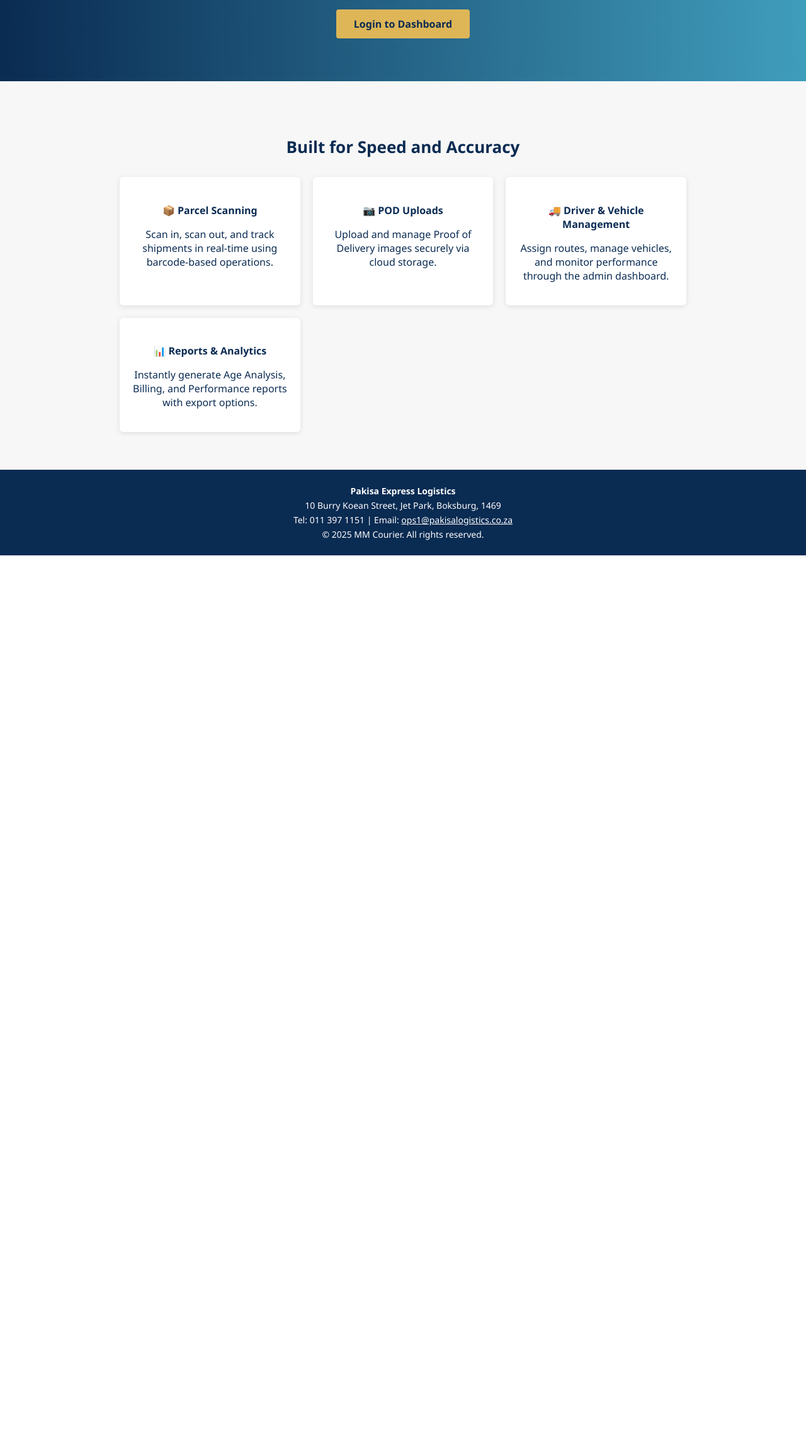
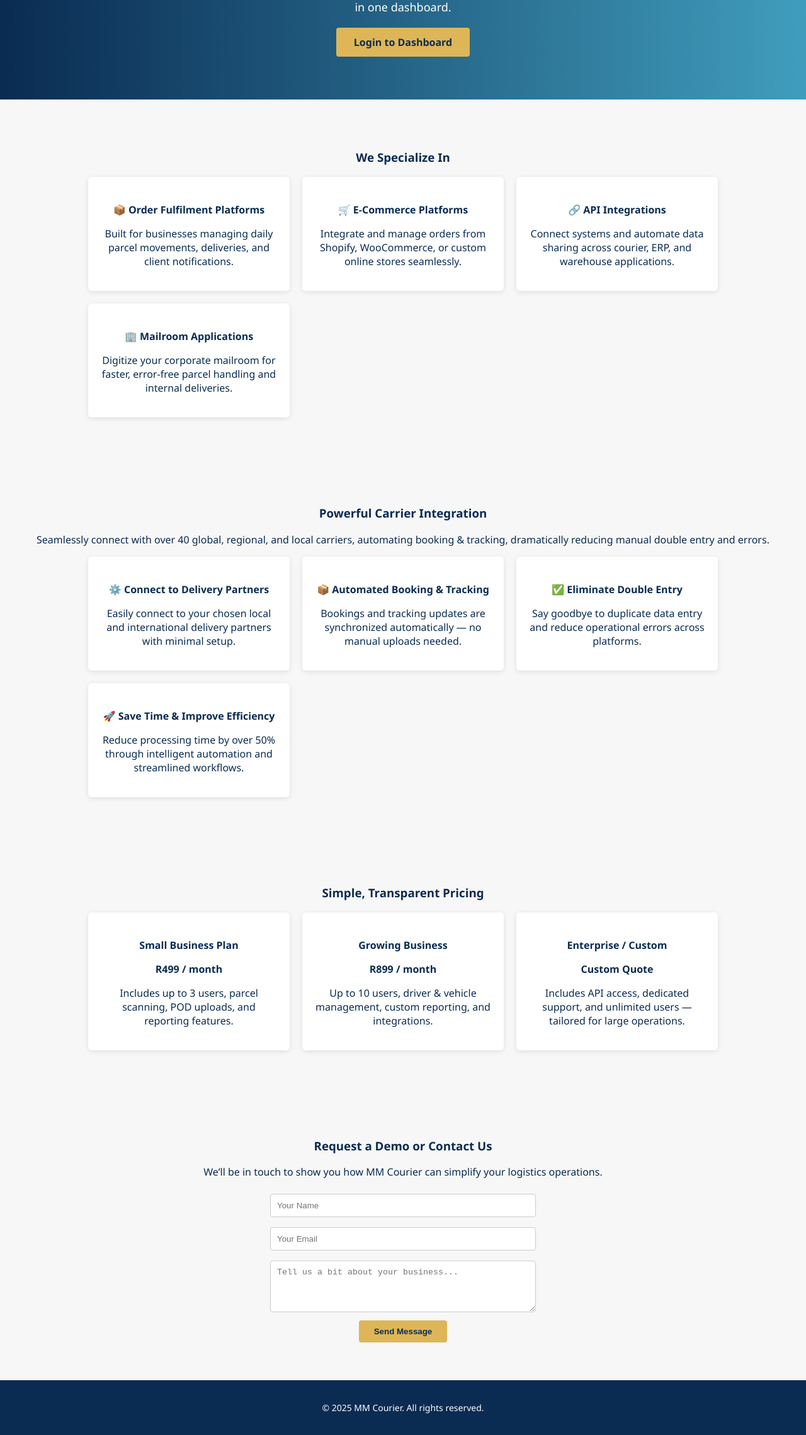
Before and after one commit to kasipulse/mmcourierv2, a plain HTML site: page public/index.html in a window 1280 px wide. Shown: the part 307-2586 px from the top of the page at 63% size. Before the commit the page ends 1189 px from the top, so only its background shows below. Drawn offline with Linux system fonts and the light colour scheme.

Commit message:
Update index.html

```diff
--- a/public/index.html
+++ b/public/index.html
@@ -3,8 +3,8 @@
 <head>
   <meta charset="UTF-8" />
   <meta name="viewport" content="width=device-width, initial-scale=1.0">
-  <title>MM Courier | Smart Delivery & Logistics System</title>
-  <meta name="description" content="MM Courier — a modern logistics management system built for speed, accuracy, and transparency. Handle scans, PODs, billing, and driver performance in one place.">
+  <title>MM Courier | Smart Delivery & Logistics Platform</title>
+  <meta name="description" content="MM Courier — A modern logistics and order fulfilment platform. Handle parcel scanning, PODs, API integrations, e-commerce fulfilment, and mailroom automation all in one place.">
   <style>
     body {
       margin: 0;
@@ -23,11 +23,14 @@
       font-size: 28px;
       letter-spacing: 1px;
     }
+    section {
+      padding: 60px 20px;
+      text-align: center;
+    }
     section.hero {
-      text-align: center;
-      padding: 80px 20px;
       background: linear-gradient(to right, #0a2b52, #409dbc);
       color: white;
+      padding: 80px 20px;
     }
     .hero h2 {
       font-size: 36px;
@@ -53,21 +56,14 @@
     .btn:hover {
       background-color: #cebd80;
     }
-    section.features {
-      padding: 60px 20px;
-      text-align: center;
+    .features, .integration, .pricing, .contact {
       background-color: #f7f7f7;
-    }
-    .features h3 {
-      margin-bottom: 30px;
-      font-size: 26px;
-      color: #0a2b52;
     }
     .grid {
       display: grid;
-      grid-template-columns: repeat(auto-fit, minmax(220px, 1fr));
+      grid-template-columns: repeat(auto-fit, minmax(250px, 1fr));
       gap: 20px;
-      max-width: 900px;
+      max-width: 1000px;
       margin: 0 auto;
     }
     .card {
@@ -87,11 +83,25 @@
       color: white;
       font-size: 14px;
     }
-    footer p {
-      margin: 4px 0;
+    input, textarea {
+      width: 90%;
+      max-width: 400px;
+      padding: 10px;
+      margin: 8px 0;
+      border: 1px solid #ccc;
+      border-radius: 4px;
     }
-    a {
-      color: inherit;
+    button {
+      background-color: #deb657;
+      color: #0a2b52;
+      padding: 10px 24px;
+      border: none;
+      border-radius: 4px;
+      cursor: pointer;
+      font-weight: bold;
+    }
+    button:hover {
+      background-color: #cebd80;
     }
   </style>
 </head>
@@ -102,37 +112,89 @@
   </header>
 
   <section class="hero">
-    <h2>Smart Courier Management System</h2>
-    <p>MM Courier simplifies daily logistics with barcode scanning, POD uploads, driver tracking, billing, and reporting — all in one powerful dashboard.</p>
+    <h2>Smart Courier & Fulfilment Management System</h2>
+    <p>MM Courier streamlines logistics, e-commerce fulfilment, parcel tracking, and mailroom operations with advanced automation, accuracy, and transparency — all in one dashboard.</p>
     <a href="/admin/index.html" class="btn">Login to Dashboard</a>
   </section>
 
   <section class="features">
-    <h3>Built for Speed and Accuracy</h3>
+    <h3>We Specialize In</h3>
     <div class="grid">
       <div class="card">
-        <h4>📦 Parcel Scanning</h4>
-        <p>Scan in, scan out, and track shipments in real-time using barcode-based operations.</p>
+        <h4>📦 Order Fulfilment Platforms</h4>
+        <p>Built for businesses managing daily parcel movements, deliveries, and client notifications.</p>
       </div>
       <div class="card">
-        <h4>📷 POD Uploads</h4>
-        <p>Upload and manage Proof of Delivery images securely via cloud storage.</p>
+        <h4>🛒 E-Commerce Platforms</h4>
+        <p>Integrate and manage orders from Shopify, WooCommerce, or custom online stores seamlessly.</p>
       </div>
       <div class="card">
-        <h4>🚚 Driver & Vehicle Management</h4>
-        <p>Assign routes, manage vehicles, and monitor performance through the admin dashboard.</p>
+        <h4>🔗 API Integrations</h4>
+        <p>Connect systems and automate data sharing across courier, ERP, and warehouse applications.</p>
       </div>
       <div class="card">
-        <h4>📊 Reports & Analytics</h4>
-        <p>Instantly generate Age Analysis, Billing, and Performance reports with export options.</p>
+        <h4>🏢 Mailroom Applications</h4>
+        <p>Digitize your corporate mailroom for faster, error-free parcel handling and internal deliveries.</p>
       </div>
     </div>
   </section>
 
+  <section class="integration">
+    <h3>Powerful Carrier Integration</h3>
+    <p>Seamlessly connect with over 40 global, regional, and local carriers, automating booking & tracking, dramatically reducing manual double entry and errors.</p>
+    <div class="grid">
+      <div class="card">
+        <h4>⚙️ Connect to Delivery Partners</h4>
+        <p>Easily connect to your chosen local and international delivery partners with minimal setup.</p>
+      </div>
+      <div class="card">
+        <h4>📦 Automated Booking & Tracking</h4>
+        <p>Bookings and tracking updates are synchronized automatically — no manual uploads needed.</p>
+      </div>
+      <div class="card">
+        <h4>✅ Eliminate Double Entry</h4>
+        <p>Say goodbye to duplicate data entry and reduce operational errors across platforms.</p>
+      </div>
+      <div class="card">
+        <h4>🚀 Save Time & Improve Efficiency</h4>
+        <p>Reduce processing time by over 50% through intelligent automation and streamlined workflows.</p>
+      </div>
+    </div>
+  </section>
+
+  <section class="pricing">
+    <h3>Simple, Transparent Pricing</h3>
+    <div class="grid">
+      <div class="card">
+        <h4>Small Business Plan</h4>
+        <p><strong>R499 / month</strong></p>
+        <p>Includes up to 3 users, parcel scanning, POD uploads, and reporting features.</p>
+      </div>
+      <div class="card">
+        <h4>Growing Business</h4>
+        <p><strong>R899 / month</strong></p>
+        <p>Up to 10 users, driver & vehicle management, custom reporting, and integrations.</p>
+      </div>
+      <div class="card">
+        <h4>Enterprise / Custom</h4>
+        <p><strong>Custom Quote</strong></p>
+        <p>Includes API access, dedicated support, and unlimited users — tailored for large operations.</p>
+      </div>
+    </div>
+  </section>
+
+  <section class="contact">
+    <h3>Request a Demo or Contact Us</h3>
+    <p>We’ll be in touch to show you how MM Courier can simplify your logistics operations.</p>
+    <form action="mailto:ops1@pakisalogistics.co.za" method="post" enctype="text/plain">
+      <input type="text" name="name" placeholder="Your Name" required><br>
+      <input type="email" name="email" placeholder="Your Email" required><br>
+      <textarea name="message" rows="4" placeholder="Tell us a bit about your business..."></textarea><br>
+      <button type="submit">Send Message</button>
+    </form>
+  </section>
+
   <footer>
-    <p><strong>Pakisa Express Logistics</strong></p>
-    <p>10 Burry Koean Street, Jet Park, Boksburg, 1469</p>
-    <p>Tel: 011 397 1151 | Email: <a href="mailto:ops1@pakisalogistics.co.za">ops1@pakisalogistics.co.za</a></p>
     <p>&copy; <span id="year"></span> MM Courier. All rights reserved.</p>
   </footer>
 
```
